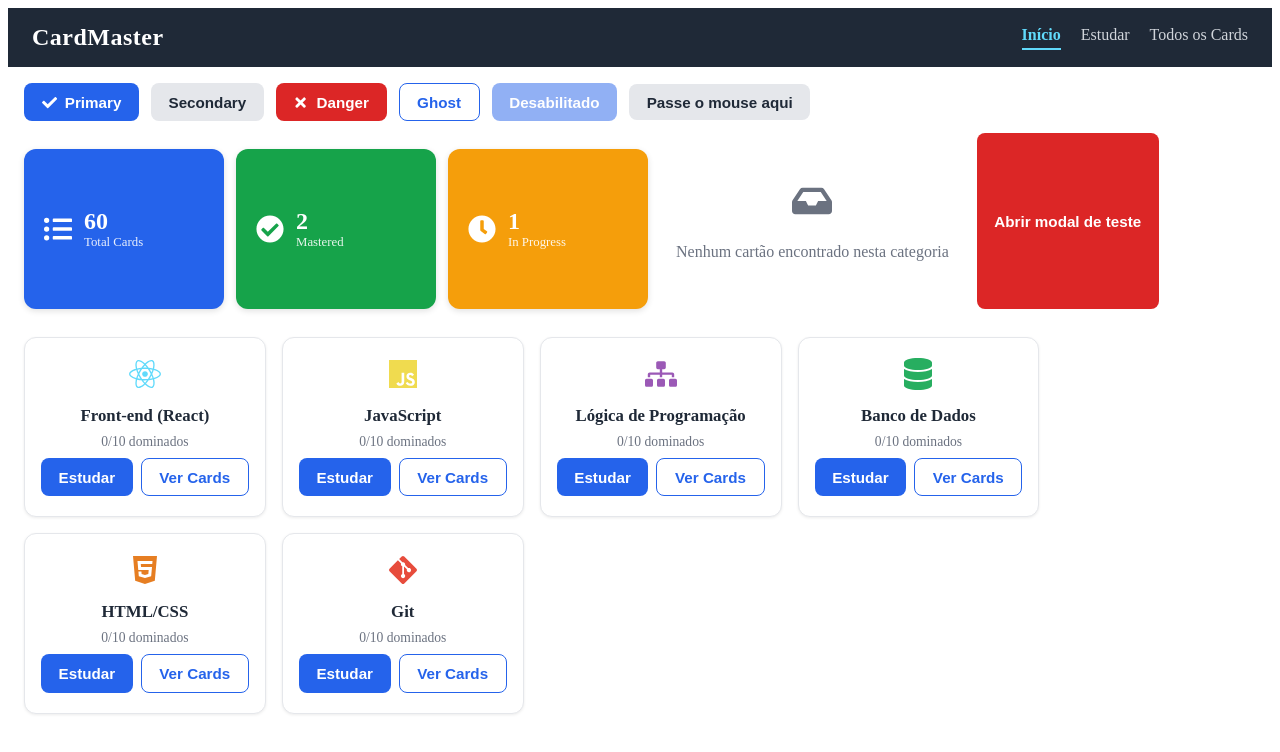
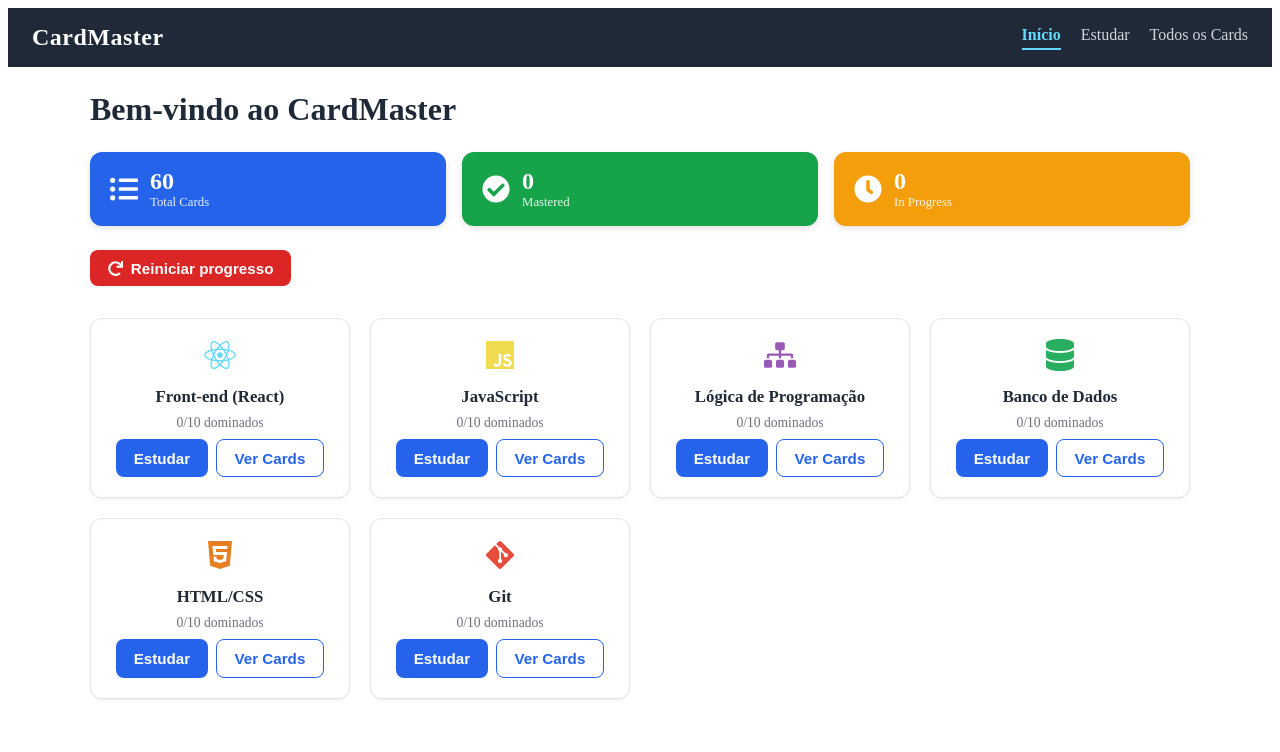
Before and after one commit to Cleok3Lima/frontend-avancado-mvp, a React (Vite) app: page / in a window 1280 px wide. Shown: the top 752 px of the page. Built offline with nearby package versions, Linux system fonts and the light colour scheme.

Commit message:
feat: implement Home page with stats, category grid, and progress reset

```diff
--- a/src/pages/Home/Home.jsx
+++ b/src/pages/Home/Home.jsx
@@ -1,67 +1,99 @@
 import { useState } from "react";
-import { FaCheck, FaTimes, FaListUl, FaCheckCircle, FaClock } from "react-icons/fa";
+import { FaListUl, FaCheckCircle, FaClock, FaRedo } from "react-icons/fa";
+import { useFlashcards } from "../../context/FlashcardsContext";
+import { CardEstatistica } from "../../components/CardEstatistica/CardEstatistica";
+import { CategoryCard } from "../../components/CategoryCard/CategoryCard";
 import { BotaoAcao } from "../../components/BotaoAcao/BotaoAcao";
+import { ConfirmModal } from "../../components/ConfirmModal/ConfirmModal";
 import { Tooltip } from "../../components/Tooltip/Tooltip";
-import { CardEstatistica } from "../../components/CardEstatistica/CardEstatistica";
-import { EmptyState } from "../../components/EmptyState/EmptyState";
-import { ConfirmModal } from "../../components/ConfirmModal/ConfirmModal";
-import { useFlashcards } from "../../context/FlashcardsContext";
-import { CategoryCard } from "../../components/CategoryCard/CategoryCard";
+import {
+  Wrapper,
+  Titulo,
+  StatsRow,
+  ResetRow,
+  SuccessMessage,
+  CategoriesGrid,
+  LoadingMessage,
+  ErrorBox,
+} from "./Home.styles";
 
 export function Home() {
+  const { categories, stats, isLoading, error, reloadData, resetProgress } = useFlashcards();
   const [modalAberto, setModalAberto] = useState(false);
-  const { categories, isLoading } = useFlashcards();
+  const [mensagemSucesso, setMensagemSucesso] = useState("");
+
+  function handleConfirmarReset() {
+    resetProgress();
+    setModalAberto(false);
+    setMensagemSucesso("Progresso reiniciado com sucesso!");
+    setTimeout(() => setMensagemSucesso(""), 3000);
+  }
+
+  if (isLoading) {
+    return (
+      <Wrapper>
+        <LoadingMessage>Carregando categorias...</LoadingMessage>
+      </Wrapper>
+    );
+  }
+
+  if (error) {
+    return (
+      <Wrapper>
+        <ErrorBox>
+          <p>Erro ao carregar os dados: {error}</p>
+          <BotaoAcao variante="primary" onClick={reloadData}>
+            Tentar novamente
+          </BotaoAcao>
+        </ErrorBox>
+      </Wrapper>
+    );
+  }
 
   return (
-    <div style={{ padding: "1rem", display: "flex", gap: "0.75rem", flexWrap: "wrap" }}>
-      <BotaoAcao variante="primary" icone={FaCheck} onClick={() => console.log("primary clicado")}>
-        Primary
-      </BotaoAcao>
-      <BotaoAcao variante="secondary" onClick={() => console.log("secondary clicado")}>
-        Secondary
-      </BotaoAcao>
-      <BotaoAcao variante="danger" icone={FaTimes} onClick={() => console.log("danger clicado")}>
-        Danger
-      </BotaoAcao>
-      <BotaoAcao variante="ghost" onClick={() => console.log("ghost clicado")}>
-        Ghost
-      </BotaoAcao>
-      <BotaoAcao variante="primary" disabled>
-        Desabilitado
-      </BotaoAcao>
-      <Tooltip texto="Isto é uma dica explicativa">
-        <BotaoAcao variante="secondary">Passe o mouse aqui</BotaoAcao>
-      </Tooltip>
-      <div style={{ display: "flex", gap: "0.75rem", flexWrap: "wrap", marginTop: "1rem" }}>
-        <CardEstatistica titulo="Total Cards" valor={60} cor="#2563eb" icone={FaListUl} />
+    <Wrapper>
+      <Titulo>Bem-vindo ao CardMaster</Titulo>
+
+      <StatsRow>
+        <CardEstatistica titulo="Total Cards" valor={stats.total} cor="#2563eb" icone={FaListUl} />
         <CardEstatistica
           titulo="Mastered"
-          valor={2}
+          valor={stats.mastered}
           cor="#16a34a"
           icone={FaCheckCircle}
-          dica="Cards que você já acertou"
+          dica="Cards que você já dominou"
         />
-        <CardEstatistica titulo="In Progress" valor={1} cor="#f59e0b" icone={FaClock} />
-      </div>
-      <EmptyState mensagem="Nenhum cartão encontrado nesta categoria" />
-      <BotaoAcao variante="danger" onClick={() => setModalAberto(true)}>
-        Abrir modal de teste
-      </BotaoAcao>
+        <CardEstatistica
+          titulo="In Progress"
+          valor={stats.inProgress}
+          cor="#f59e0b"
+          icone={FaClock}
+          dica="Cards que você já errou pelo menos uma vez"
+        />
+      </StatsRow>
+
+      <ResetRow>
+        <Tooltip texto="Apaga todo o progresso salvo e começa do zero">
+          <BotaoAcao variante="danger" icone={FaRedo} onClick={() => setModalAberto(true)}>
+            Reiniciar progresso
+          </BotaoAcao>
+        </Tooltip>
+        {mensagemSucesso && <SuccessMessage>{mensagemSucesso}</SuccessMessage>}
+      </ResetRow>
+
+      <CategoriesGrid>
+        {categories.map((categoria) => (
+          <CategoryCard key={categoria.id} categoria={categoria} />
+        ))}
+      </CategoriesGrid>
+
       <ConfirmModal
         aberto={modalAberto}
-        titulo="Confirmar ação"
-        mensagem="Isto é apenas um teste do ConfirmModal."
-        onConfirmar={() => {
-          console.log("confirmado");
-          setModalAberto(false);
-        }}
+        titulo="Reiniciar progresso"
+        mensagem="Isso vai apagar todo o seu progresso de estudo salvo. Essa ação não pode ser desfeita."
+        onConfirmar={handleConfirmarReset}
         onCancelar={() => setModalAberto(false)}
       />
-      <div style={{ display: "flex", gap: "1rem", flexWrap: "wrap", marginTop: "1rem" }}>
-        {!isLoading && categories.map((categoria) => (
-          <CategoryCard key={categoria.id} categoria={categoria} />
-        ))}
-      </div>
-    </div>
+    </Wrapper>
   );
 }
--- /dev/null
+++ b/src/pages/Home/Home.styles.js
@@ -0,0 +1,54 @@
+import styled from "styled-components";
+
+export const Wrapper = styled.div`
+  max-width: 1100px;
+  margin: 0 auto;
+  padding: 1.5rem;
+`;
+
+export const Titulo = styled.h1`
+  margin: 0 0 1.5rem;
+  color: #1f2937;
+`;
+
+export const StatsRow = styled.div`
+  display: flex;
+  gap: 1rem;
+  flex-wrap: wrap;
+  margin-bottom: 1.5rem;
+`;
+
+export const ResetRow = styled.div`
+  display: flex;
+  align-items: center;
+  gap: 1rem;
+  margin-bottom: 2rem;
+  flex-wrap: wrap;
+`;
+
+export const SuccessMessage = styled.span`
+  color: #16a34a;
+  font-weight: 600;
+`;
+
+export const CategoriesGrid = styled.div`
+  display: grid;
+  grid-template-columns: repeat(auto-fit, minmax(220px, 1fr));
+  gap: 1.25rem;
+`;
+
+export const LoadingMessage = styled.p`
+  text-align: center;
+  color: #6b7280;
+  font-size: 1.1rem;
+  padding: 3rem 0;
+`;
+
+export const ErrorBox = styled.div`
+  display: flex;
+  flex-direction: column;
+  align-items: center;
+  gap: 1rem;
+  padding: 3rem 0;
+  color: #dc2626;
+`;
```
